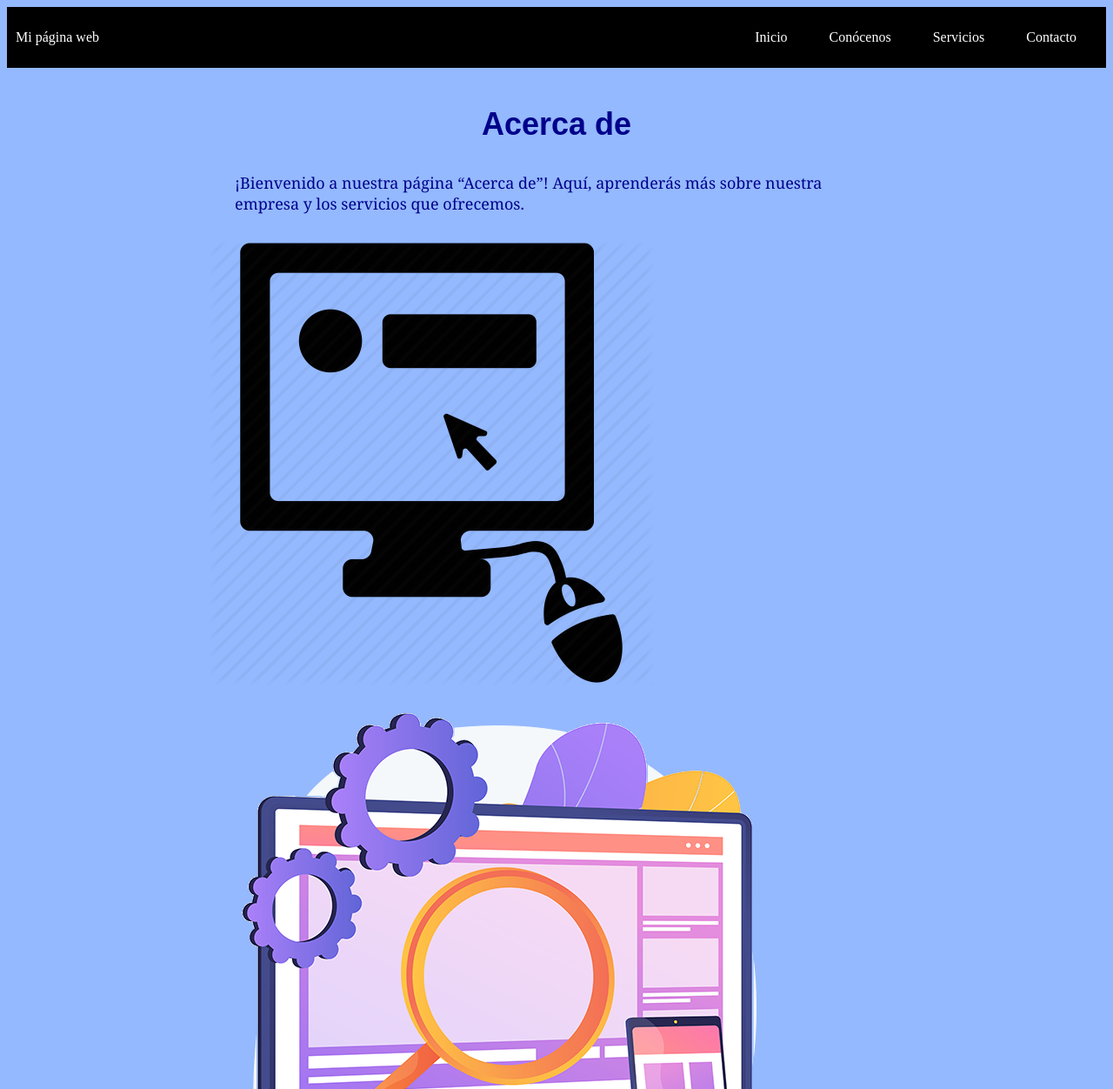
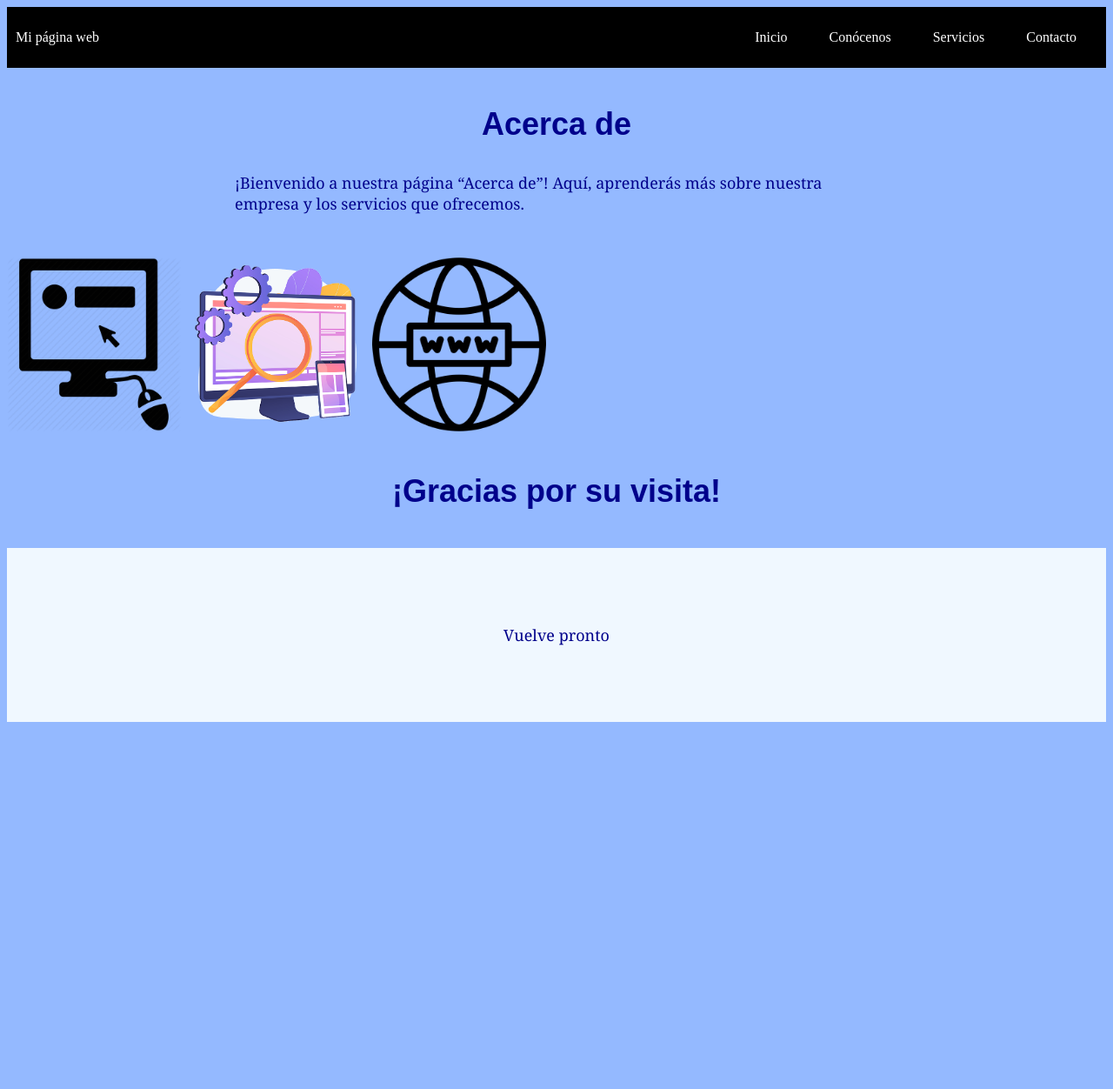
Before and after one commit to Steefa96/miprimerapagina, a plain HTML site: page about.html in a window 1280 px wide. Shown: the top 1252 px of the page at 87% size. After the commit the page ends 838 px from the top, so only its background shows below. Drawn offline with Linux system fonts and the light colour scheme.

Commit message:
mi primer confirmación de actualización

```diff
--- a/about.html
+++ b/about.html
@@ -20,17 +20,24 @@
       <button class="button-menu-toggle">Menu</button>
     </div>
 
-
+   <main>
       <div class="container">
         <h1>Acerca de</h1>
         <p>¡Bienvenido a nuestra página “Acerca de”! Aquí, aprenderás más sobre nuestra empresa y los servicios que ofrecemos.</p>
+      </div>
         <div class="img-container"></div>
                 <img src="img/compu.jpg" alt="Navega en la red" />
                 <img src="IMG/red.png" alt="Explora" />
                 <img src="IMG/web.png" alt="Encuentra soluciones" />
          </div>
+         <div class="container">
+          <h1>¡Gracias por su visita!</h1>
+        </div>
+    </main>
 
-
+     <footer>
+      <p>Vuelve pronto</p>
+     </footer>
       </div>
       <script src="scriptcopy.js"></script>
     </body>
--- a/stylecopy.css
+++ b/stylecopy.css
@@ -32,6 +32,29 @@ p {
     flex: 1;
     padding: 10px;
   }
+
+
+footer {
+  position: relative;
+  bottom:0;
+  z-index: -1;
+  display: flex;
+  flex-direction: column;
+  align-items: center;
+  justify-content: center;
+  background-color: aliceblue;
+  min-height: 200px;
+  text-align: center;
+  width: 100%;
+
+}
+img {
+  height: 200px;
+}
+
+.greeting {
+  text-align: center;
+}
 
   @media (max-width: 600px) {
     .column {
```
